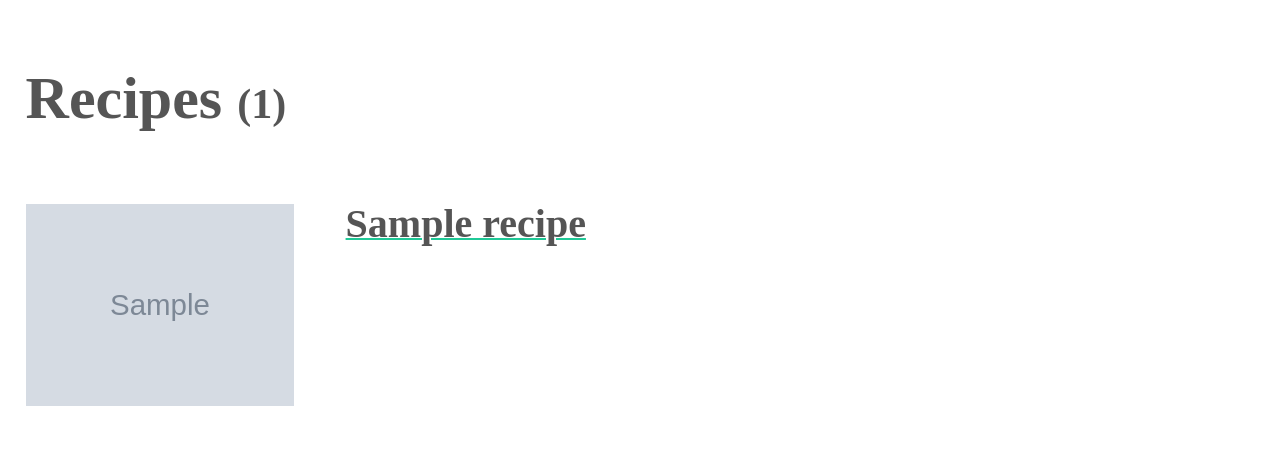
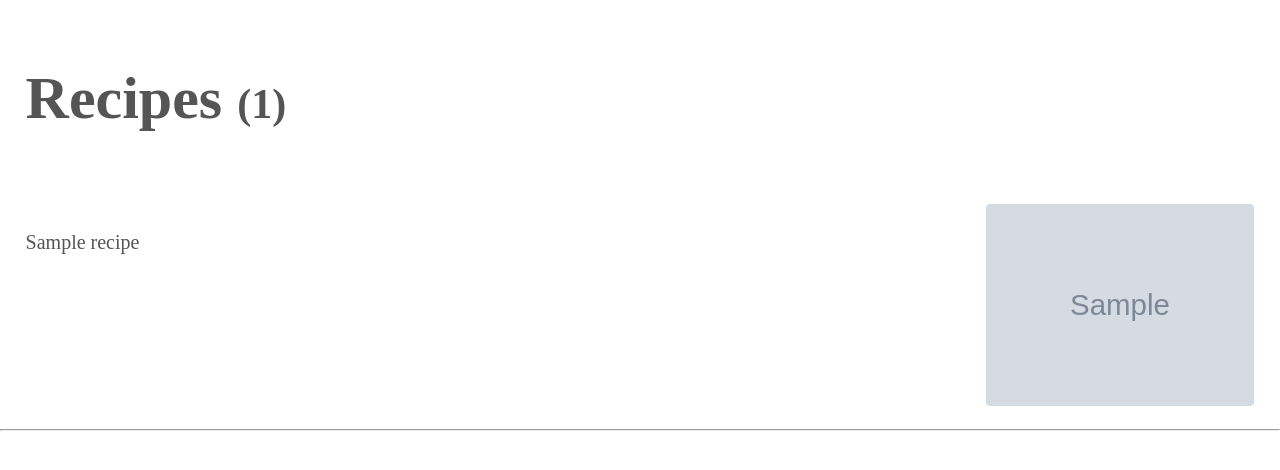
Before and after one commit to jamesrampton/recipe-book, a Django app: page / in a window 1280 px wide. Shown: the top 470 px of the page. Run offline with Django 3.2, Linux system fonts and the light colour scheme; a user stored in the database is signed in; tables that the repository leaves empty hold one stand-in row (values such as "Sample post"); grey boxes marked "Sample" are stand-in pictures; style sheets or scripts are compiled from the project's sources; some libraries are stand-ins or nearby versions; some web fonts are replaced.

Commit message:
update recipe lister page

```diff
--- a/recipes/static/scss/_common.scss
+++ b/recipes/static/scss/_common.scss
@@ -100,3 +100,6 @@ img {
 small {
     font-size: 70%;
 }
+.border__radius-4 {
+    border-radius: 4px;
+}
--- a/recipes/templates/includes/head.html
+++ b/recipes/templates/includes/head.html
@@ -24,7 +24,7 @@
 <!-- macOS -->
 <link rel="mask-icon" href="{% static '/images/favicon/pinned_icon.svg' %}" color="#333333">
 {% compress css %}
-    <link rel="stylesheet" type="text/x-scss" href="{% static "scss/screen.scss" %}?v=17" />
+    <link rel="stylesheet" type="text/x-scss" href="{% static "scss/screen.scss" %}?v=18" />
 {% endcompress %}
 <script src="https://unpkg.com/jquery@3.6.0/dist/jquery.js"></script>
 <script src="https://kit.fontawesome.com/ea942b1dc0.js" crossorigin="anonymous"></script>
--- a/recipes/templates/recipes/recipe_list.html
+++ b/recipes/templates/recipes/recipe_list.html
@@ -9,18 +9,21 @@
     </div>
     {% for recipe in object_list %}
         <div class="row">
-            <div class="col-3">
+            <a href="{{ recipe.get_absolute_url }}">
+                <div class="col-9-sm">
+                    <p>{{ recipe.title }}</p>
+                </div>
+                <div class="col-3-sm">
                     {% thumbnail recipe.image "414" as im %}
-                    <img src="{{ im.url }}">
+                        <img class="border__radius-4" src="{{ im.url }}">
                     {% empty %}
                         {% thumbnail recipe.get_placeholder_image "414" as im %}
-                        <img src="{{ im.url }}">
+                            <img class="border__radius-4" src="{{ im.url }}">
                         {% endthumbnail%}
                     {% endthumbnail %}
                 </div>
-            <div class="col-9">
-                <h2><a href="{{ recipe.get_absolute_url }}">{{ recipe.title }}</a></h2>
+            </a>
         </div>
-        </div>
+        <hr>
     {% endfor %}
 {% endblock content %}
```
Lines whose indentation alone changed are shown as unchanged.
